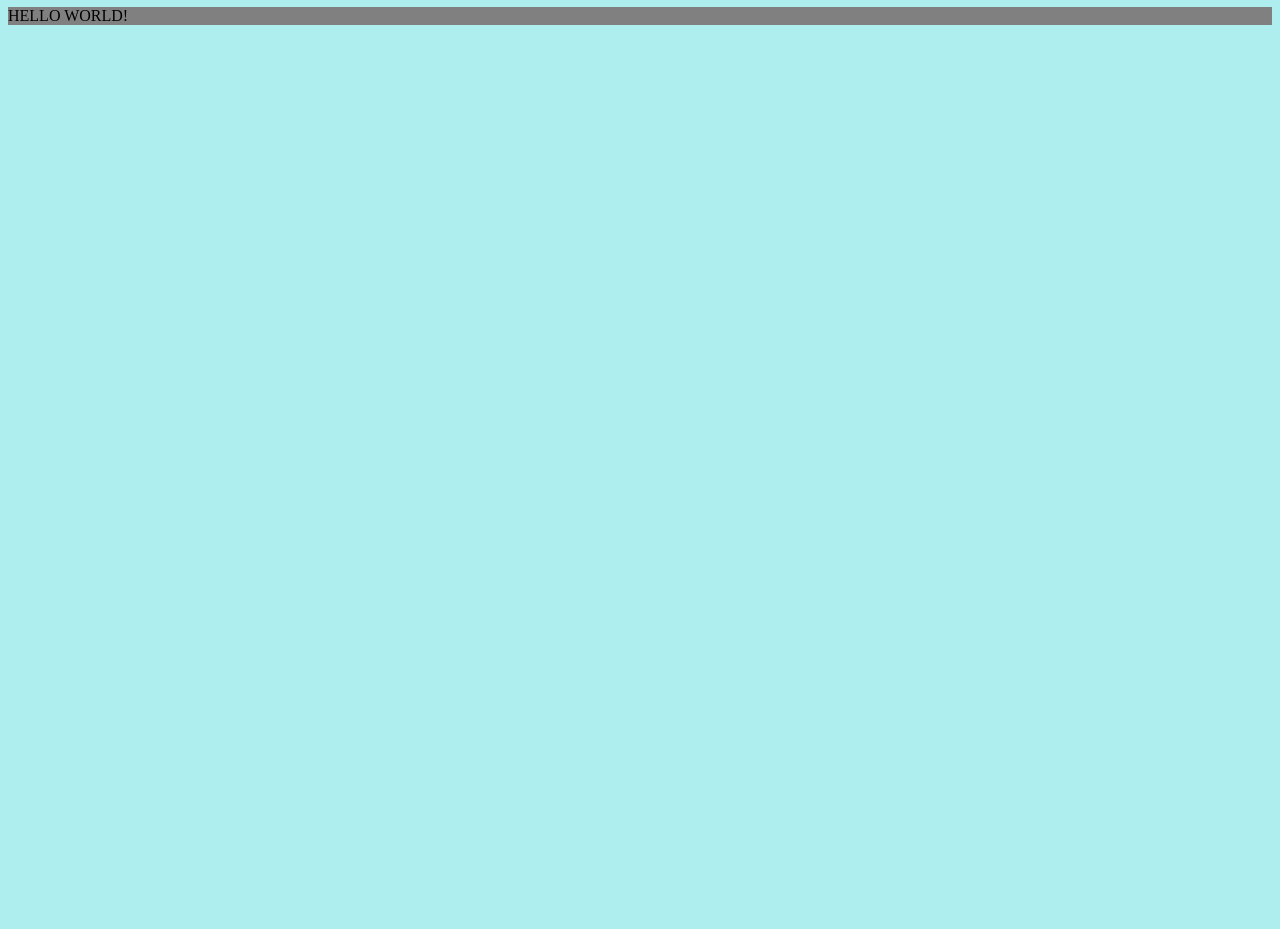
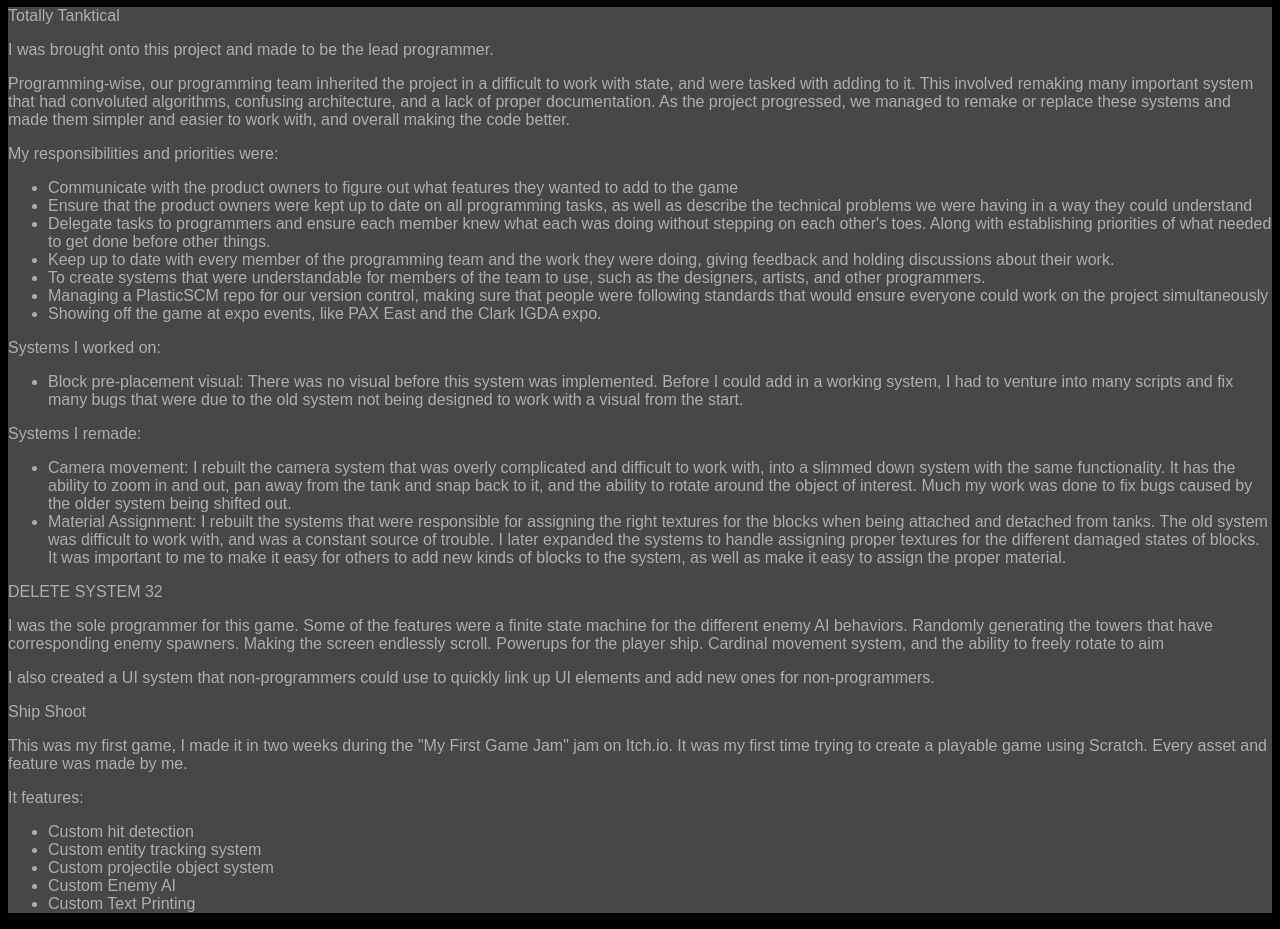
Before and after one commit to liamcwang/liamcwang.github.io, a plain HTML site: page index.html in a window 1280 px wide. Shown: the part 73-1002 px from the top of the page. Before the commit the page ends 800 px from the top, so only its background shows below. Drawn offline with Linux system fonts and the light colour scheme.

Commit message:
Update index.html

```diff
--- a/index.html
+++ b/index.html
@@ -15,14 +15,16 @@
     </head>
     <style>
         body {
-            background-color: paleturquoise;
+            background-color: black;
+            font-family: Arial, Helvetica, sans-serif;
         }
         h1 {
-            background-color: aliceblue;
+            background-color: black;
+            color: white;
         }
         .large-container {
-            background-color: gray;
-
+            background-color: rgb(71, 71, 71);
+            color: rgb(173, 173, 173)
         }
     </style>
     <body>
@@ -30,7 +32,68 @@
             <p class="browsehappy">You are using an <strong>outdated</strong> browser. Please <a href="#">upgrade your browser</a> to improve your experience.</p>
         <![endif]-->
         <h1>Liam Wang's Game Portfolio</h1>
-        <div class="large-container"> HELLO WORLD!</div>
+        <div class="large-container"> <p>Totally Tanktical</p>
+            <p>I was brought onto this project and made to be the lead programmer.</p>
+            <p>Programming-wise, our programming team inherited the project in a difficult to work with state,
+                and were tasked with adding to it. This involved remaking many important system that had convoluted
+                algorithms, confusing architecture, and a lack of proper documentation. As the project progressed,
+                we managed to remake or replace these systems and made them simpler and easier to work with, and
+                overall making the code better.</p>
+            <p>My responsibilities and priorities were:</p>
+
+            <ul>
+                <li>Communicate with the product owners to figure out what features they wanted to add to the game</li>
+                <li>Ensure that the product owners were kept up to date on all programming tasks, as well as describe the technical problems we were having in a way they could understand</li>
+                <li>Delegate tasks to programmers and ensure each member knew what each was doing without stepping on each other's toes. Along with establishing priorities of what needed to get done before other things.</li>
+                <li>Keep up to date with every member of the programming team and the work they were doing, giving feedback and holding discussions about their work.</li>
+                <li>To create systems that were understandable for members of the team to use, such as the designers, artists, and other programmers.</li>
+                <li>Managing a PlasticSCM repo for our version control, making sure that people were following standards that would ensure everyone could work on the project simultaneously</li>
+                <li>Showing off the game at expo events, like PAX East and the Clark IGDA expo.</li>
+            </ul>
+
+            <p>Systems I worked on:</p>
+            <ul>
+                <li>Block pre-placement visual:
+                    There was no visual before this system was implemented. Before I could add in a working system, I had to venture into many scripts and fix many bugs that were due to the old system not being designed to work with a visual from the start.
+                </li>
+            </ul>
+
+            <p>Systems I remade:</p>
+            <ul>
+                <li>Camera movement:
+                    I rebuilt the camera system that was overly complicated and difficult to work with, into a slimmed down system with the same functionality. It has the ability to zoom in and out, pan away from the tank and snap back to it, and the ability to rotate around the object of interest. Much my  work was done to fix bugs caused by the older system being shifted out.
+                </li>
+                <li>Material Assignment:
+                    I rebuilt the systems that were responsible for assigning the right textures for the blocks when being attached and detached from tanks. The old system was difficult to work with, and was a constant source of trouble. I later expanded the systems to handle assigning proper textures for the different damaged states of blocks. It was important to me to make it easy for others to add new kinds of blocks to the system, as well as make it easy to assign the proper material.
+                </li>
+            </ul>
+
+            <p>DELETE SYSTEM 32
+            </p>
+            <p>I was the sole programmer for this game.
+            Some of the features were a finite state machine for the different enemy AI behaviors.
+            Randomly generating the towers that have corresponding enemy spawners.
+            Making the screen endlessly scroll.
+            Powerups for the player ship.
+            Cardinal movement system, and the ability to freely rotate to aim
+            </p>
+
+            <p>I also created a UI system that non-programmers could use to quickly link up UI elements and add new ones for non-programmers.
+            </p>
+
+            <p>Ship Shoot
+            </p>
+            <p>This was my first game, I made it in two weeks during the "My First Game Jam" jam on Itch.io. It was my first time trying to create a playable game using Scratch. Every asset and feature was made by me.
+            </p>
+
+            <p>It features:</p>
+            <ul>
+                <li>Custom hit detection</li>
+                <li>Custom entity tracking system</li>
+                <li>Custom projectile object system</li>
+                <li>Custom Enemy AI</li>
+                <li>Custom Text Printing</li>
+            </ul>
         <script src="" async defer></script>
     </body>
 </html>
```
